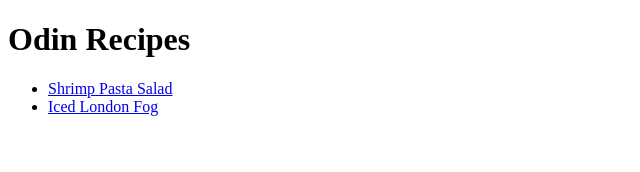
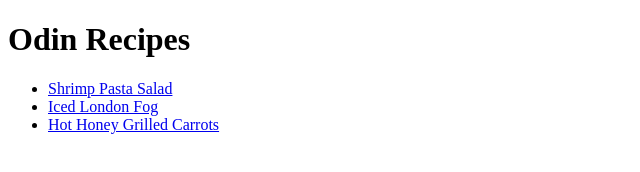
Before and after one commit to kejoness/odin-recipes, a plain HTML site: page index.html in a window 1280 px wide. Shown: the whole page, without its empty margins (0-640 px from the left). Drawn offline with Linux system fonts and the light colour scheme.

Commit message:
Add link to hot-honey-grilled-carrots.html

```diff
--- a/index.html
+++ b/index.html
@@ -10,6 +10,7 @@
         <ul>
             <li><a href="recipes/shrimp-pasta-salad.html">Shrimp Pasta Salad</a></li>
             <li><a href="recipes/iced-london-fog.html">Iced London Fog</a></li>
+            <li><a href="recipes/hot-honey-grilled-carrots.html">Hot Honey Grilled Carrots</a></li>
         </ul>
     </body>
 </html>
```
